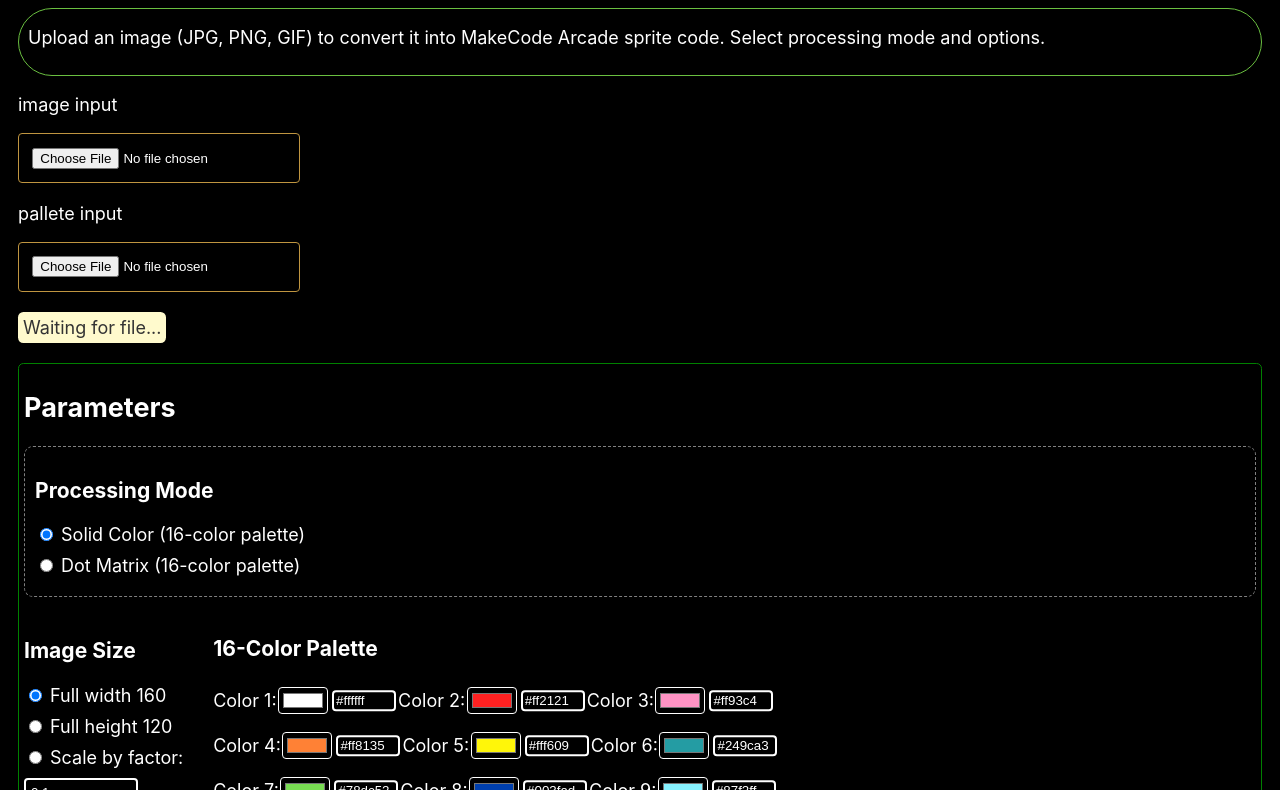
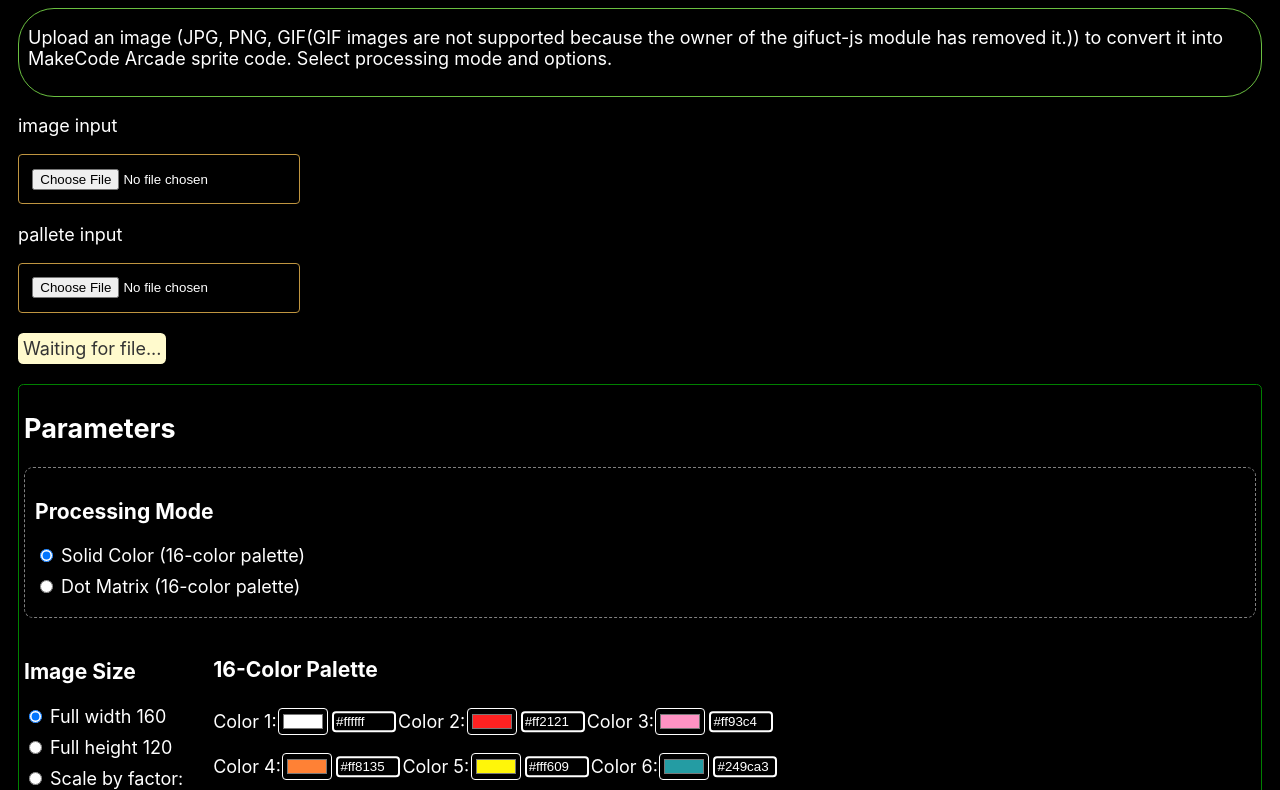
Before and after one commit to phattisu/image-to-makecode-arcade-converter, a plain HTML site: page index.html in a window 1280 px wide. Shown: the part 102-892 px from the top of the page. Drawn offline with Linux system fonts and the light colour scheme.

Commit message:
Update index.html

```diff
--- a/index.html
+++ b/index.html
@@ -11,7 +11,7 @@
         <h1>Image to MakeCode Arcade Converter</h1>
 
         <div id="info">
-            <p>Upload an image (JPG, PNG, GIF) to convert it into MakeCode Arcade sprite code. Select processing mode and options.</p>
+            <p>Upload an image (JPG, PNG, GIF(GIF images are not supported because the owner of the gifuct-js module has removed it.)) to convert it into MakeCode Arcade sprite code. Select processing mode and options.</p>
         </div>
 
         <p>image input</p> <input type="file" id="myFile" accept="image/*"/>
```
